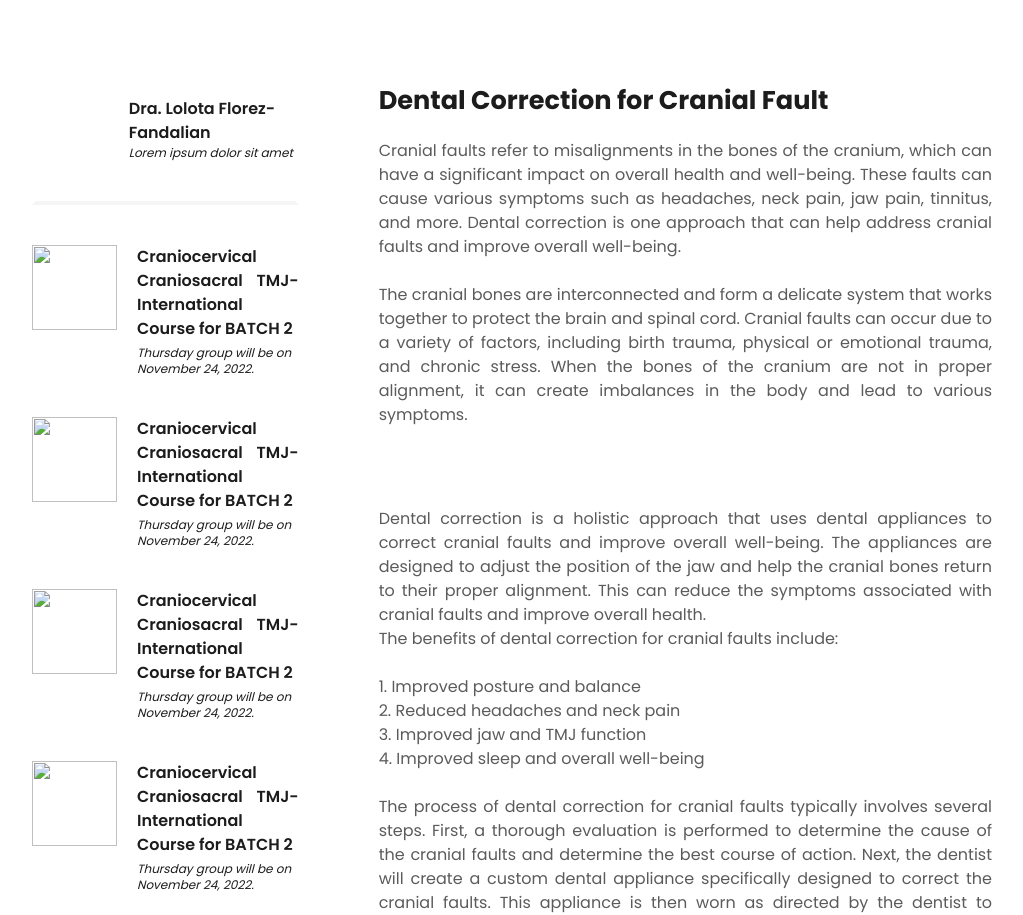
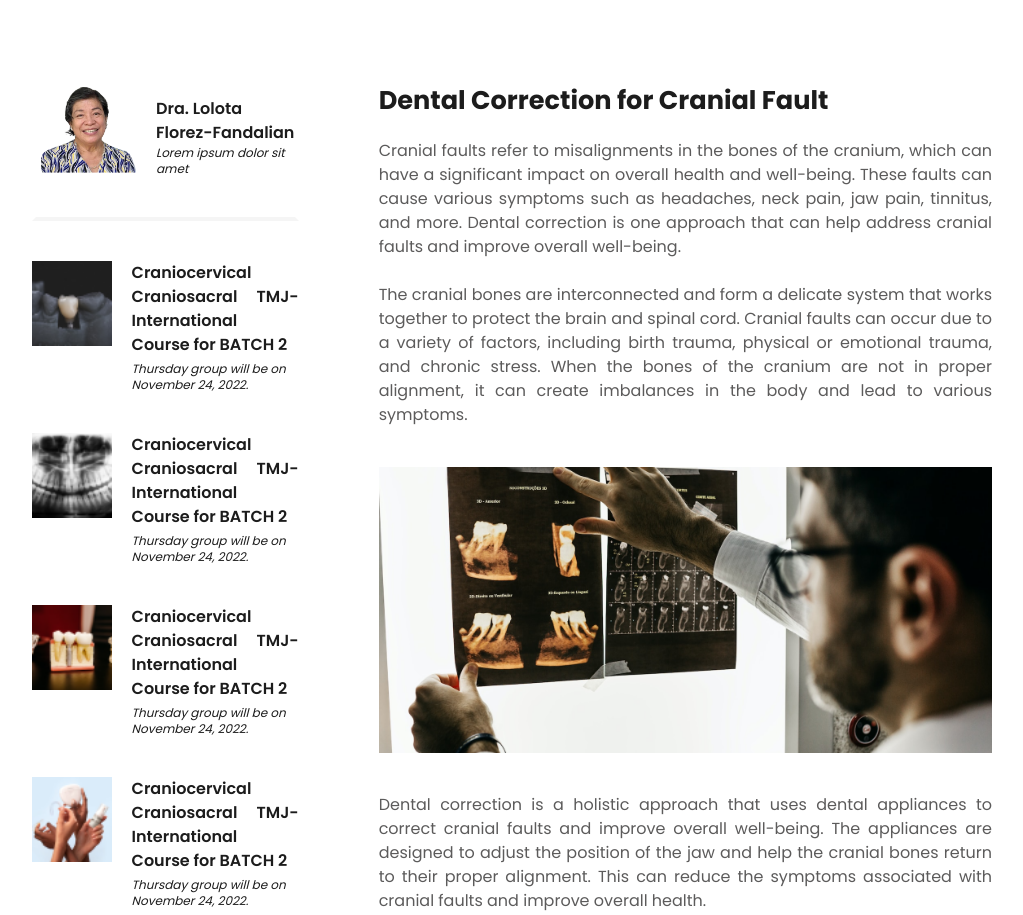
Before and after one commit to hanikayep/CTT-International, a website: page dist/news.html in a window 1280 px wide. Shown: the part 307-1222 px from the top of the page, without its empty margins (128-1151 px from the left). Drawn offline with nearby package versions, Linux system fonts and the light colour scheme; files that its build step writes are made by us from their sources; the site is published under a folder, as on GitHub Pages, so addresses that start at the root find nothing.

Commit message:
images working yey

```diff
--- a/dist/about.html
+++ b/dist/about.html
@@ -144,7 +144,7 @@
 
                 <div class="doctor-content doctor-3-content relative my-10 lg:my-20 lg:mr-5 min-h-[630px] lg:w-[650px] xl:w-[900px] shadow-lg shadow-gray-300 border-[1px] border-gray-100 rounded-3xl p-12 transition-all duration-300 text-center ">
                     <div class="pb-10">
-                        <img class="mx-auto" src="/dist/img/about_doc3.png" alt="">
+                        <img class="mx-auto" src="img/about_doc3.png" alt="">
                         <p class="font-bold pt-2">Dr. Lolita Flores-Fundalian</p>
                         <p class="text-xs">Lorem ipsum dolor sit</p>
                     </div>
--- a/dist/courses.html
+++ b/dist/courses.html
@@ -68,7 +68,7 @@
                     <p class="py-2 font-bold text-3xl">24</p>
                 </div>
                 <div class="lg:flex gap-10">
-                    <img class="w-full lg:w-auto" src="/dist/img/course1.png" alt="">
+                    <img class="w-full lg:w-auto" src="img/course1.png" alt="">
                     <div class="mt-5 lg:mt-0">
                         <div class="lg:grid lg:grid-cols-2 items-center">
                             <p class="font-bold">Craniocervical Craniosacral TMJ - International Course for BATCH 2 </p>
@@ -89,7 +89,7 @@
                     <p class="py-2 font-bold text-3xl">18</p>
                 </div>
                 <div class="lg:flex gap-10">
-                    <img class="w-full lg:w-auto" src="/dist/img/course2.png" alt="">
+                    <img class="w-full lg:w-auto" src="img/course2.png" alt="">
                     <div class="mt-5 lg:mt-0">
                         <div class="lg:grid lg:grid-cols-2 items-center">
                             <p class="font-bold">Craniocervical Craniosacral TMJ -
@@ -112,7 +112,7 @@
                     <p class="py-2 font-bold text-3xl">15</p>
                 </div>
                 <div class="lg:flex gap-10">
-                    <img class="w-full lg:w-auto"  src="/dist/img/course1.png" alt="">
+                    <img class="w-full lg:w-auto"  src="img/course1.png" alt="">
                     <div class="mt-5 lg:mt-0">
                         <div class="lg:grid lg:grid-cols-2 items-center">
                             <p class="font-bold">Craniocervical Craniosacral TMJ - International Course for BATCH 2 </p>
--- a/dist/news.html
+++ b/dist/news.html
@@ -64,7 +64,7 @@
             <div class="lg:grid lg:grid-cols-3 gap-20">
                 <div class="py-16 lg:col-span-1">
                     <div class="pb-10 flex gap-5 border-4 border-transparent border-b-light">
-                        <img class="w-[100px]" src="/dist/img/Doctor1.png" alt="">
+                        <img class="w-[100px]" src="img/Doctor1.png" alt="">
                         <div class="pt-8">
                             <p class="font-semibold text-base">Dra. Lolota Florez-Fandalian</p>
                             <p class="italic text-xs">Lorem ipsum dolor sit amet </p>
@@ -72,7 +72,7 @@
                     </div>
 
                     <div class="flex gap-5 pb-10 pt-10">
-                        <img class="w-[85px] h-[85px]" src="/dist/img/Rectangle 17.png" alt="">
+                        <img class="w-[85px] h-[85px]" src="img/Rectangle 17.png" alt="">
                         <div>
                             <p class="font-semibold text-justify text-base">Craniocervical Craniosacral TMJ-International Course for BATCH 2 </p>
                             <p class="italic text-xs pt-1">Thursday group will be on <br> November 24, 2022. </p>
@@ -80,7 +80,7 @@
                     </div>
 
                     <div class="flex gap-5 pb-10 ">
-                        <img class="w-[85px] h-[85px]" src="/dist/img/news2.png" alt="">
+                        <img class="w-[85px] h-[85px]" src="img/news2.png" alt="">
                         <div>
                             <p class="font-semibold text-justify text-base">Craniocervical Craniosacral TMJ-International Course for BATCH 2 </p>
                             <p class="italic text-xs pt-1">Thursday group will be on <br> November 24, 2022. </p>
@@ -88,7 +88,7 @@
                     </div>
 
                     <div class="flex gap-5 pb-10 ">
-                        <img class="w-[85px] h-[85px]" src="/dist/img/news3.png" alt="">
+                        <img class="w-[85px] h-[85px]" src="img/news3.png" alt="">
                         <div>
                             <p class="font-semibold text-justify text-base">Craniocervical Craniosacral TMJ-International Course for BATCH 2 </p>
                             <p class="italic text-xs pt-1">Thursday group will be on <br> November 24, 2022. </p>
@@ -96,7 +96,7 @@
                     </div>
 
                     <div class="flex gap-5 pb-10 ">
-                        <img class="w-[85px] h-[85px]" src="/dist/img/news4.png" alt="">
+                        <img class="w-[85px] h-[85px]" src="img/news4.png" alt="">
                         <div>
                             <p class="font-semibold text-justify text-base">Craniocervical Craniosacral TMJ-International Course for BATCH 2 </p>
                             <p class="italic text-xs pt-1">Thursday group will be on <br> November 24, 2022. </p>
@@ -111,7 +111,7 @@
 
                     The cranial bones are interconnected and form a delicate system that works together to protect the brain and spinal cord. Cranial faults can occur due to a variety of factors, including birth trauma, physical or emotional trauma, and chronic stress. When the bones of the cranium are not in proper alignment, it can create imbalances in the body and lead to various symptoms.</p>
 
-                    <img class="py-10" src="/dist/img/dental.png" alt="">
+                    <img class="py-10" src="img/dental.png" alt="">
 
 
                     <p  class="text-justify text-darkGray">Dental correction is a holistic approach that uses dental appliances to correct cranial faults and improve overall well-being. The appliances are designed to adjust the position of the jaw and help the cranial bones return to their proper alignment. This can reduce the symptoms associated with cranial faults and improve overall health.<br>
```
